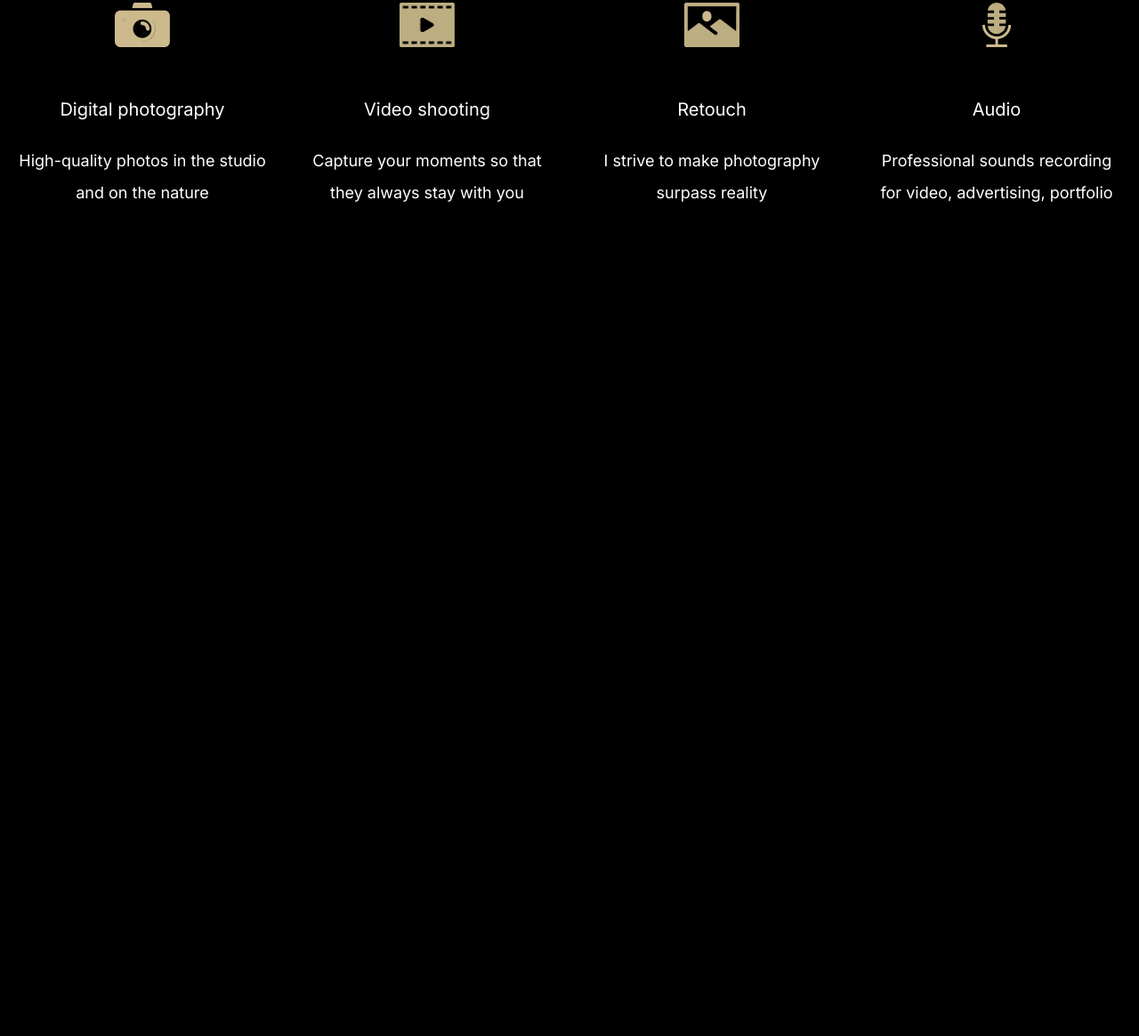
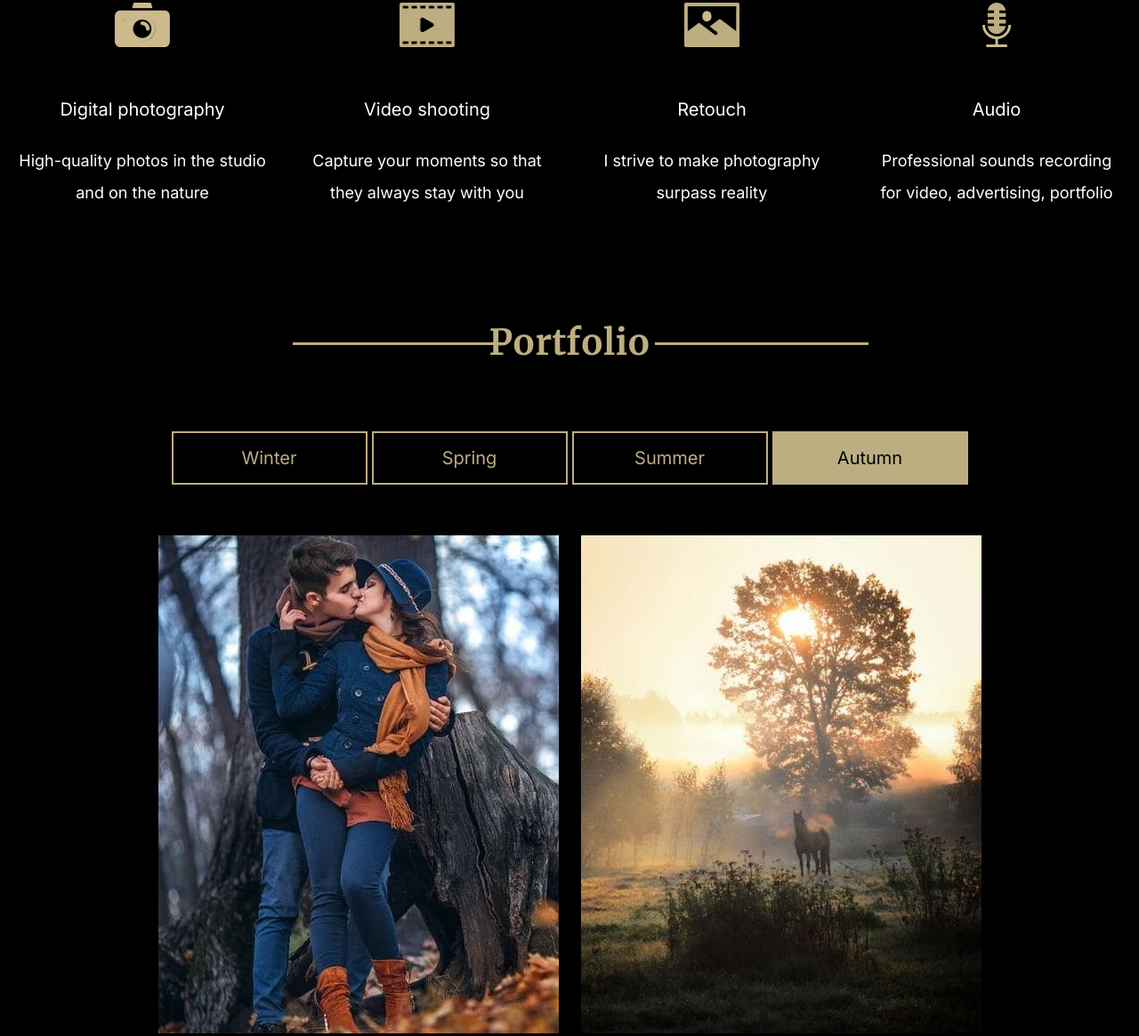
Before and after one commit to anastasia19141918/portfolio, a website: page index.html in a window 1280 px wide. Shown: the part 1146-2311 px from the top of the page at 89% size. Before the commit the page ends 1451 px from the top, so only its background shows below. Drawn offline with Linux system fonts and the light colour scheme.

Commit message:
feat: add portfolio

```diff
--- a/index.html
+++ b/index.html
@@ -82,6 +82,26 @@
       </div>
     </section>
 
+    <section class="portfolio">
+      <div class="wrapper">
+        <h2 class="title title__portfolio">Portfolio</h2>
+        <div class="portfolio__buttons">
+          <button class="portfolio__butn button">Winter</button>
+          <button class="portfolio__butn button">Spring</button>
+          <button class="portfolio__butn button">Summer</button>
+          <button class="portfolio__butn button button_active">Autumn</button>
+        </div>
+        <div class="portfolio__gallery">
+          <img src="./src/img/portfolio/portfolio-img.jpg" alt="img portfolio">
+          <img src="./src/img/portfolio/portfolio-img-1.jpg" alt="img portfolio">
+          <img src="./src/img/portfolio/portfolio-img-2.jpg" alt="img portfolio">
+          <img src="./src/img/portfolio/portfolio-img-3.jpg" alt="img portfolio">
+          <img src="./src/img/portfolio/portfolio-img-4.jpg" alt="img portfolio">
+          <img src="./src/img/portfolio/portfolio-img-5.jpg" alt="img portfolio">
+        </div>
+      </div>
+    </section>
+
   </main>
 </body>
 </html>
--- a/src/sass/abstract/_hover.scss
+++ b/src/sass/abstract/_hover.scss
@@ -4,7 +4,7 @@
   transition: 0.2s color ease-in-out;
 };
 
-.button:hover  {
+.button:hover {
   color: $color-text;
   transition: 0.4s color ease-in-out;
 }
--- a/src/sass/base/_buttons.scss
+++ b/src/sass/base/_buttons.scss
@@ -14,3 +14,14 @@
   cursor: pointer;
   transition: 0.4s color ease-in-out;
 };
+
+.portfolio__butn {
+  border: 2px solid $color-title;
+  background-color: transparent;
+  color: $color-title;
+};
+
+.button_active {
+  color: $color-background;
+  background-color: $color-title;
+}
--- a/src/sass/base/_title.scss
+++ b/src/sass/base/_title.scss
@@ -27,4 +27,13 @@
   width: 275px;
   height: 3px;
   background-color: $color-title;
-}
+};
+
+.title__portfolio::before {
+  width: 240px;
+};
+
+.title__portfolio::after {
+  width: 240px;
+  left: 57.5%;
+};
--- /dev/null
+++ b/src/sass/components/_portfolio.scss
@@ -0,0 +1,19 @@
+.portfolio {
+  padding: 40px 0px 30px 0px;
+};
+
+.portfolio__buttons {
+  padding: 60px 0px 57px 0px;
+  display: flex;
+  flex-direction: row;
+  justify-content: center;
+  gap: 0 5px;
+};
+
+.portfolio__gallery {
+  display: flex;
+  flex-direction: row;
+  flex-wrap: wrap;
+  justify-content: center;
+  gap: 25px 25px;
+}
--- a/src/sass/index.scss
+++ b/src/sass/index.scss
@@ -25,3 +25,4 @@
 @import 'components/navigation';
 @import 'components/hero';
 @import 'components/skills';
+@import 'components/portfolio';
```
Also changed, not shown: src/sass/index.css, 1 other file.
